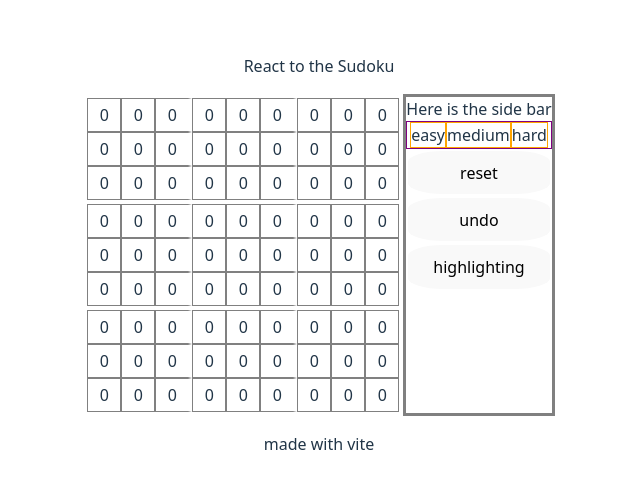
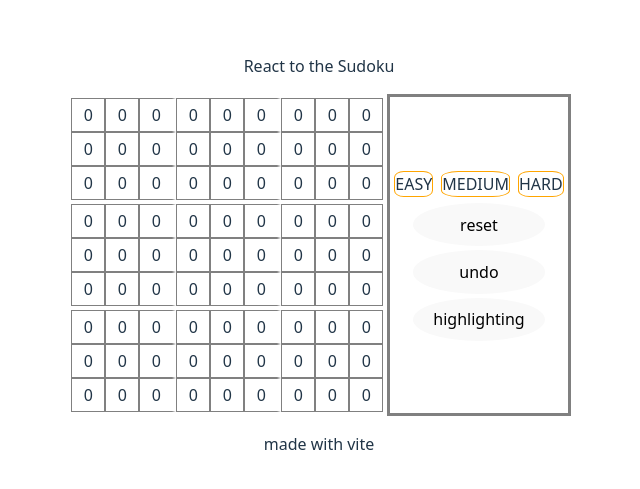
Before and after one commit to cwen13/Sudoku, a React (Vite) app: page / in a window 1280 px wide. Shown: the part 145-634 px from the top of the page, without its empty margins (321-961 px from the left). Built offline with nearby package versions, Linux system fonts and the light colour scheme.

Commit message:
update sidebar display

```diff
--- a/src/components/Selection/index.jsx
+++ b/src/components/Selection/index.jsx
@@ -3,11 +3,16 @@ import "./style.css";
 
 const Selection = (props) => {
 
+
+
   return(
     <section id="difficulty">
-      <div className="level">easy</div>
-      <div className="level"> medium</div>
-      <div className="level">hard</div>
+      <div id="easy"
+	   className="level">EASY</div>
+      <div id="medium"
+	   className="level">MEDIUM</div>
+      <div id="hard"
+	   className="level">HARD</div>
     </section>
   );
 };
--- a/src/components/Selection/style.css
+++ b/src/components/Selection/style.css
@@ -1,11 +1,13 @@
 #difficulty {
+  width: max-content;
   display: flex;
   flex-direction: row;
   justify-content: center;
   align-items: center;
-  border: 1px solid purple;
 }
 
 .level {
   border: 1px solid orange;
+  margin: 0.25rem;
+  border-radius: 25%;
 }
--- a/src/components/Sidebar/index.jsx
+++ b/src/components/Sidebar/index.jsx
@@ -12,7 +12,6 @@ const Sidebar = (props) => {
 
   return(
     <section className="sidebar">
-      Here is the side bar
       <Selection />
       <section id="gameplay">
 	<button id="reset"
--- a/src/components/Sidebar/style.css
+++ b/src/components/Sidebar/style.css
@@ -1,5 +1,10 @@
 .sidebar {
   border: 3px solid grey;
+  display: flex;
+  flex-direction: column;
+  align-items: center;
+  justify-content: center;
+
 }
 
 #gameplay {
@@ -8,6 +13,6 @@
 }
 
 button {
-  border-radius: 25%;
-  margin: 0.125rem;
+  border-radius: 50%;
+  margin: 0.125rem 0.25rem;
 }
```
